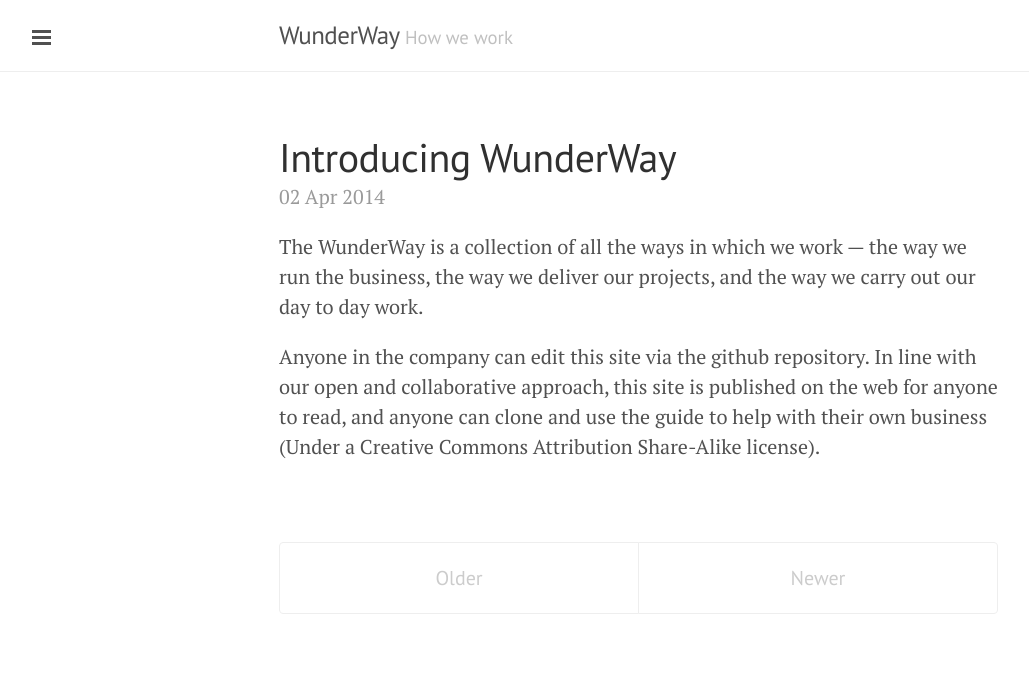
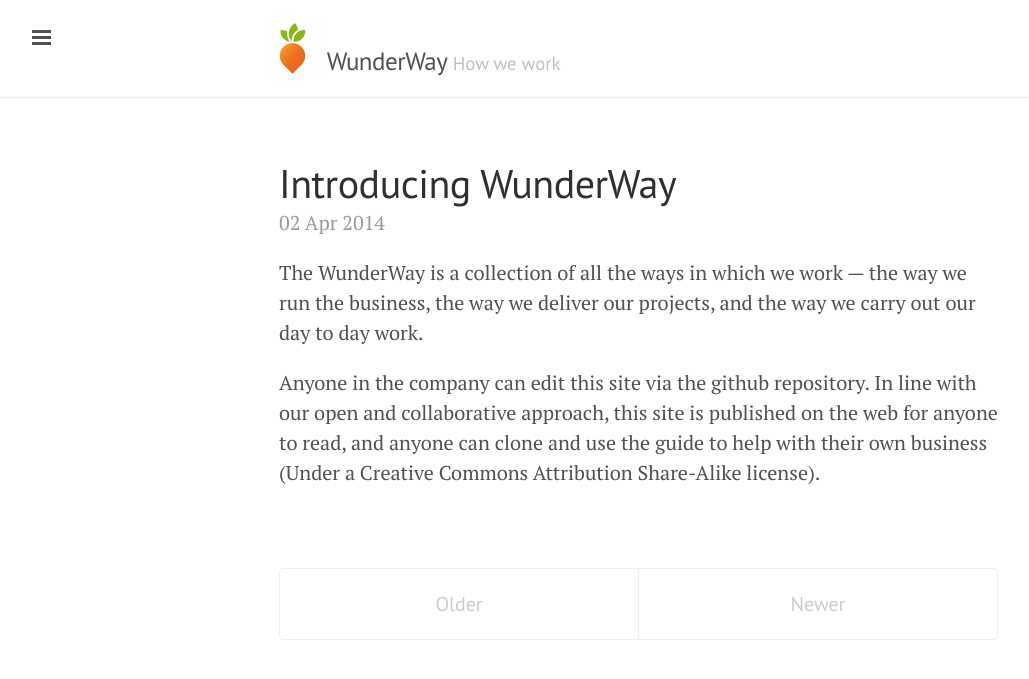
Before and after one commit to tormi/WunderWay, a Jekyll site: the page built from index.html, in a window 1280 px wide. Shown: the top 679 px of the page, without its empty margins (1-1030 px from the left). Built offline with Jekyll 4.4.1, drawn with Linux system fonts in a browser that asks for light colours; Markdown is read by kramdown in place of the engine named in the settings; the list of posts is cut into pages by our own code.

Commit message:
fixed #8 added WunderKraut logo

```diff
--- a/_includes/head.html
+++ b/_includes/head.html
@@ -17,6 +17,7 @@
   <link rel="stylesheet" href="/public/css/poole.css">
   <link rel="stylesheet" href="/public/css/syntax.css">
   <link rel="stylesheet" href="/public/css/lanyon.css">
+  <link rel="stylesheet" href="/public/css/wunder.css">
   <link rel="stylesheet" href="http://fonts.googleapis.com/css?family=PT+Serif:400,400italic,700|PT+Sans:400">
 
   <!-- Icons -->
--- /dev/null
+++ b/public/css/wunder.css
@@ -0,0 +1,9 @@
+.masthead-title:before {
+  content: '';
+  display: inline-block;
+  vertical-align: text-bottom;
+  width: 57px;
+  height: 57px;
+  margin-left: -15px;
+  background: url(../images/logo-xsmall.png) 0 0 no-repeat;
+}
```
Also changed, not shown: public/images/logo-xsmall.png (added).
